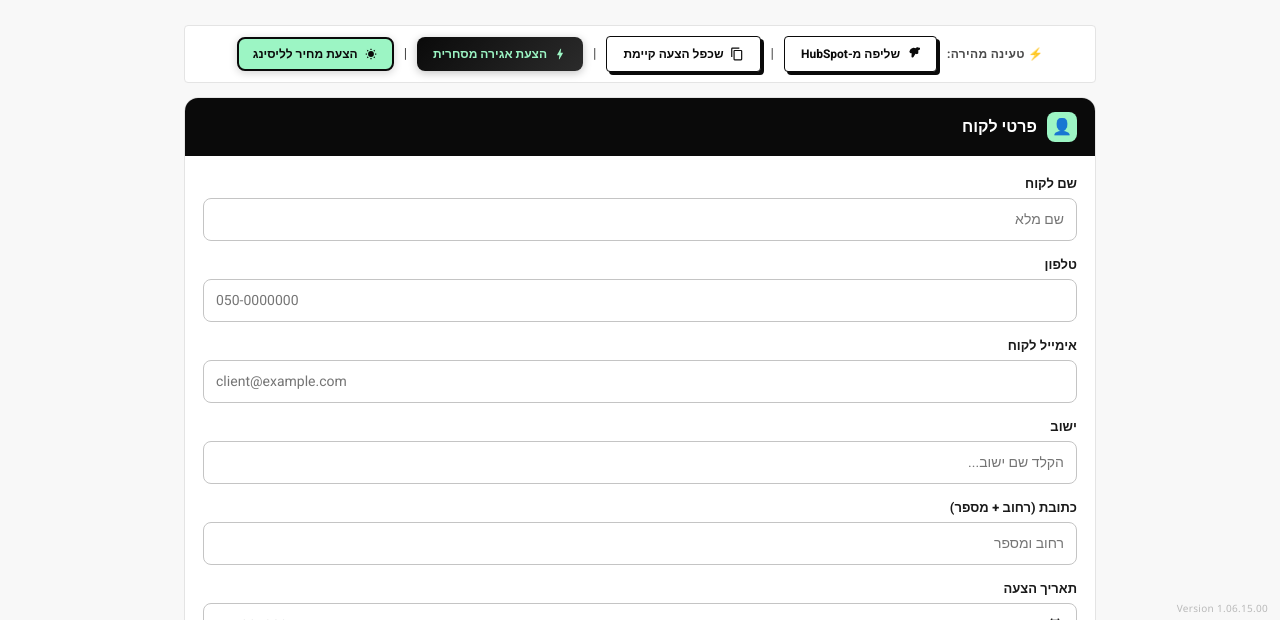
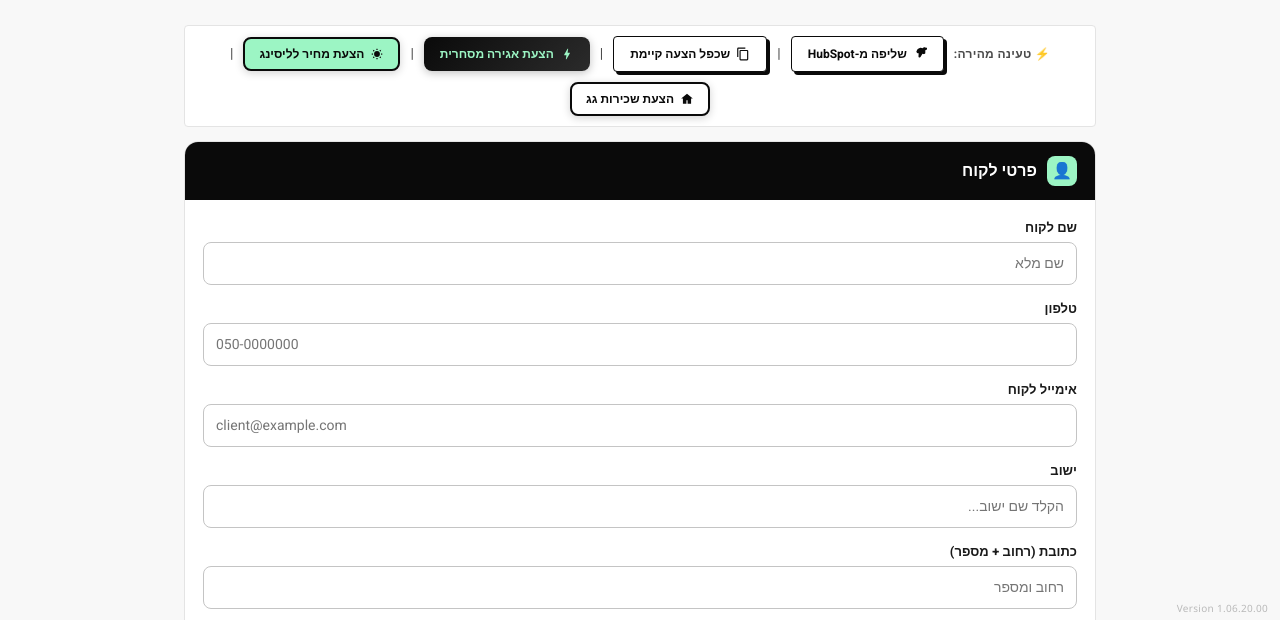
Before and after one commit to nadavsemo-a11y/solar-quotes, a plain HTML site: page index.html in a window 1280 px wide. Shown: the part 177-797 px from the top of the page. Drawn offline with Linux system fonts and the light colour scheme; no server answers.

Commit message:
deploy: update index.html

```diff
--- a/index.html
+++ b/index.html
@@ -1433,6 +1433,11 @@ if (window.__QUOTE_DATA__ || location.hash.length > 2) {
       <a href="lease-quote/portal.html" style="background:#9CF5C4;color:#0A0A0A;border:2px solid #0A0A0A;border-radius:8px;padding:6px 14px;font-size:12px;font-weight:700;cursor:pointer;font-family:inherit;display:inline-flex;align-items:center;gap:6px;text-decoration:none;box-shadow:0 2px 8px rgba(10,10,10,0.18);transition:transform 0.15s" onmouseover="this.style.transform='translateY(-1px)'" onmouseout="this.style.transform='none'">
         <svg width="14" height="14" viewBox="0 0 24 24" fill="#0A0A0A"><path d="M12 7a5 5 0 1 0 0 10 5 5 0 0 0 0-10zm0-5 1.5 3h-3L12 2zm0 20-1.5-3h3L12 22zM2 12l3-1.5v3L2 12zm20 0-3 1.5v-3L22 12zM4.9 4.9l3.2 1.1-2.1 2.1-1.1-3.2zm14.2 14.2-3.2-1.1 2.1-2.1 1.1 3.2zM4.9 19.1l1.1-3.2 2.1 2.1-3.2 1.1zM19.1 4.9 18 8.1 15.9 6l3.2-1.1z"/></svg>
         הצעת מחיר לליסינג
+      </a>
+      <span style="color:var(--border);font-size:14px;user-select:none">|</span>
+      <a href="lease-quote/portal.html?model=rental" style="background:#fff;color:#0A0A0A;border:2px solid #0A0A0A;border-radius:8px;padding:6px 14px;font-size:12px;font-weight:700;cursor:pointer;font-family:inherit;display:inline-flex;align-items:center;gap:6px;text-decoration:none;box-shadow:0 2px 8px rgba(10,10,10,0.18);transition:transform 0.15s" onmouseover="this.style.transform='translateY(-1px)'" onmouseout="this.style.transform='none'">
+        <svg width="14" height="14" viewBox="0 0 24 24" fill="#0A0A0A"><path d="M12 3 2 11h3v9h6v-6h2v6h6v-9h3L12 3z"/></svg>
+        הצעת שכירות גג
       </a>
     </div>
 
@@ -2357,7 +2362,7 @@ function ceResetDefaults() {
 </script>
 
 <!-- Unified Version Display -->
-<div id="app-version" style="position:fixed;bottom:8px;right:12px;font-size:10px;color:rgba(0,0,0,0.25);letter-spacing:0.3px;z-index:9999;pointer-events:none;font-family:'Segoe UI',sans-serif">Version 1.06.15.00</div>
+<div id="app-version" style="position:fixed;bottom:8px;right:12px;font-size:10px;color:rgba(0,0,0,0.25);letter-spacing:0.3px;z-index:9999;pointer-events:none;font-family:'Segoe UI',sans-serif">Version 1.06.20.00</div>
 
 </body>
 </html>
```
